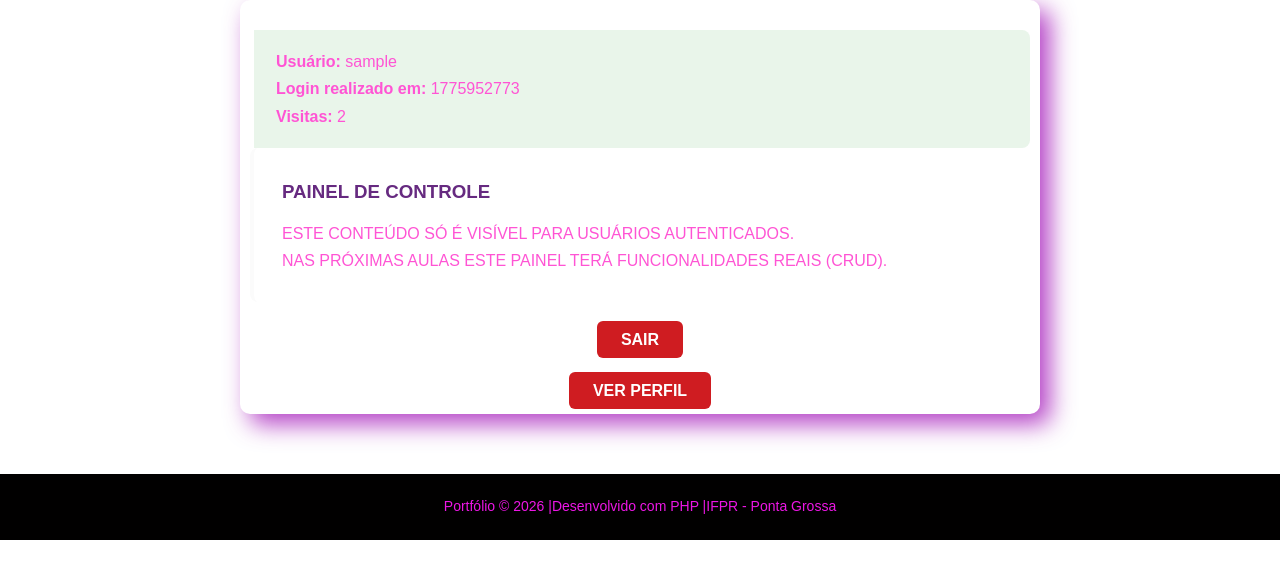
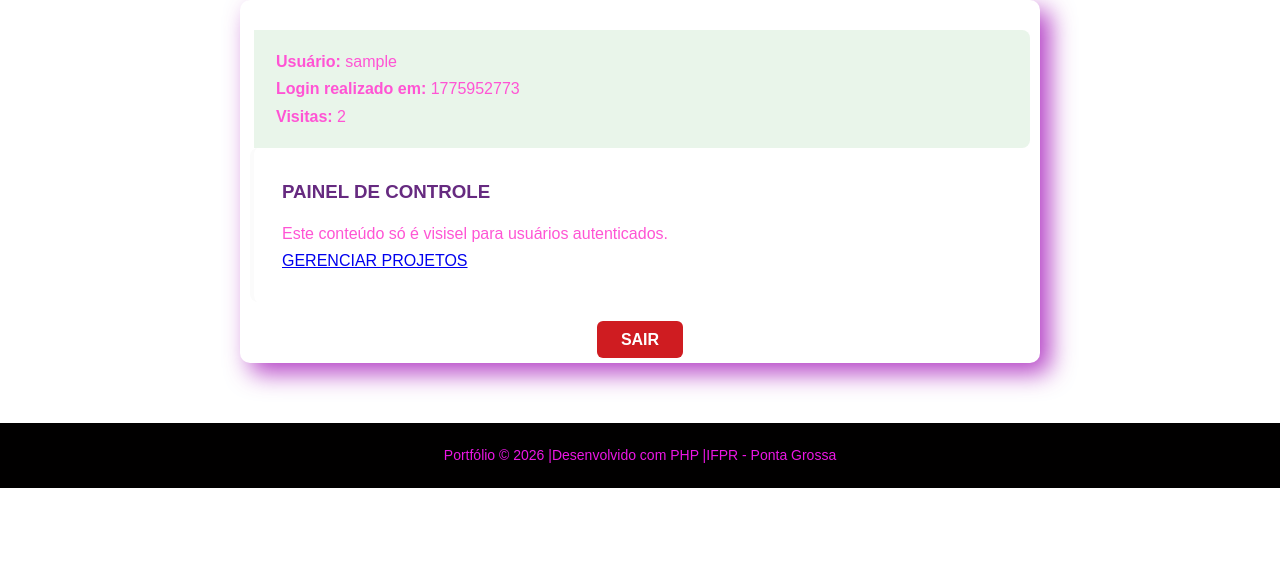
Before and after one commit to JefersonCararo/2026-DWII, a PHP site: page /04_sessoes/painel.php in a window 1280 px wide. Shown: the part 57-636 px from the top of the page. Run offline with PHP 8.4, Linux system fonts and the light colour scheme; the visitor is signed in with stand-in values (Sample User, id 1).

Commit message:
aula08: painel.php — link para módulo CRUD

```diff
--- a/04_sessoes/painel.php
+++ b/04_sessoes/painel.php
@@ -49,30 +49,20 @@ $_SESSION['visitas']++;
     </p>
 </div>
 
-<div class="card">
-    <h3> PAINEL DE CONTROLE </h3>
-    <p>ESTE CONTEÚDO SÓ É VISÍVEL PARA USUÁRIOS AUTENTICADOS.
-    </p>
-    <p>NAS PRÓXIMAS AULAS ESTE PAINEL TERÁ FUNCIONALIDADES REAIS (CRUD).
-    </p>
+    <div class="card">
+        <h3>PAINEL DE CONTROLE</h3>
+        <p>Este conteúdo só é visisel para usuários autenticados.</p>
+
+        <a href="../05_crud/index.php" class="btn-primario">
+            GERENCIAR PROJETOS</a>
 </div>
 
 <p style="margin-top: 24px; text-align: center;">
     <a href="logout.php"
-        style="background: #cf1c21; color: white; padding:10px 24px;
-        border-radius: 6px; text-decoration: none;
-        font-weight:bold;">
-        SAIR
-    </a>
+       style="background: #cf1c21; color: white; padding: 10px 24px; border-radius: 6px; text-decoration: none; font-weight: bold;">
+       SAIR</a>
 </p>
-<p style="margin-top: 24px; text-align: center;">
-    <a href="perfil.php"
-        style="background: #cf1c21; color: white; padding:10px 24px;
-        border-radius: 6px; text-decoration: none;
-        font-weight:bold;">
-        VER PERFIL
-    </a>
-</p>
+
 </div>
 
 <?php require_once __DIR__ . '/../includes/rodape.php';?>
```
